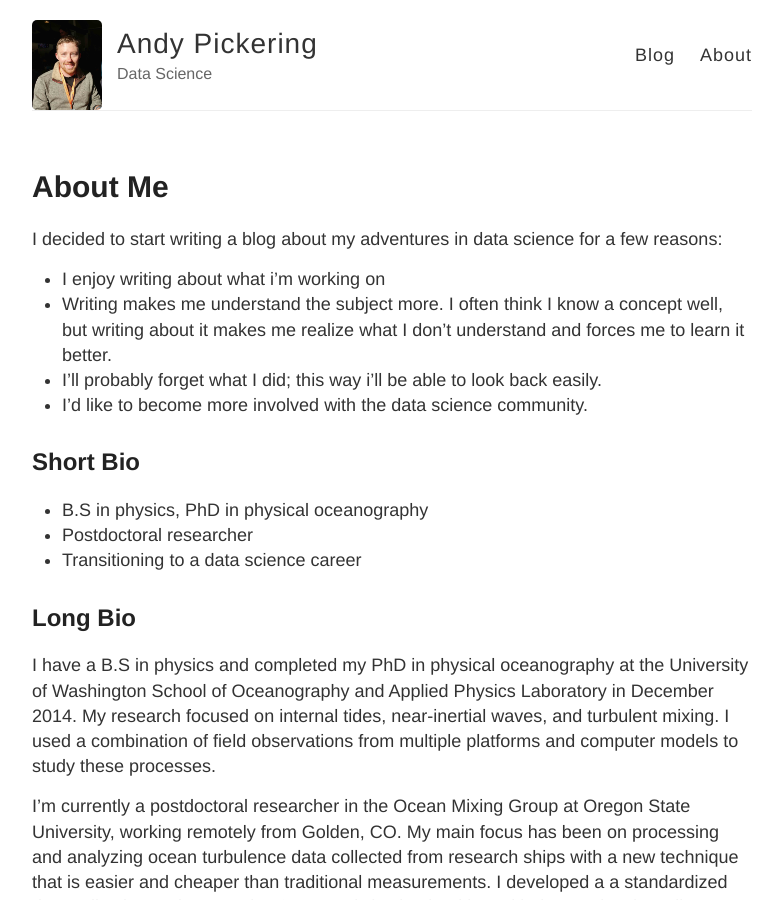
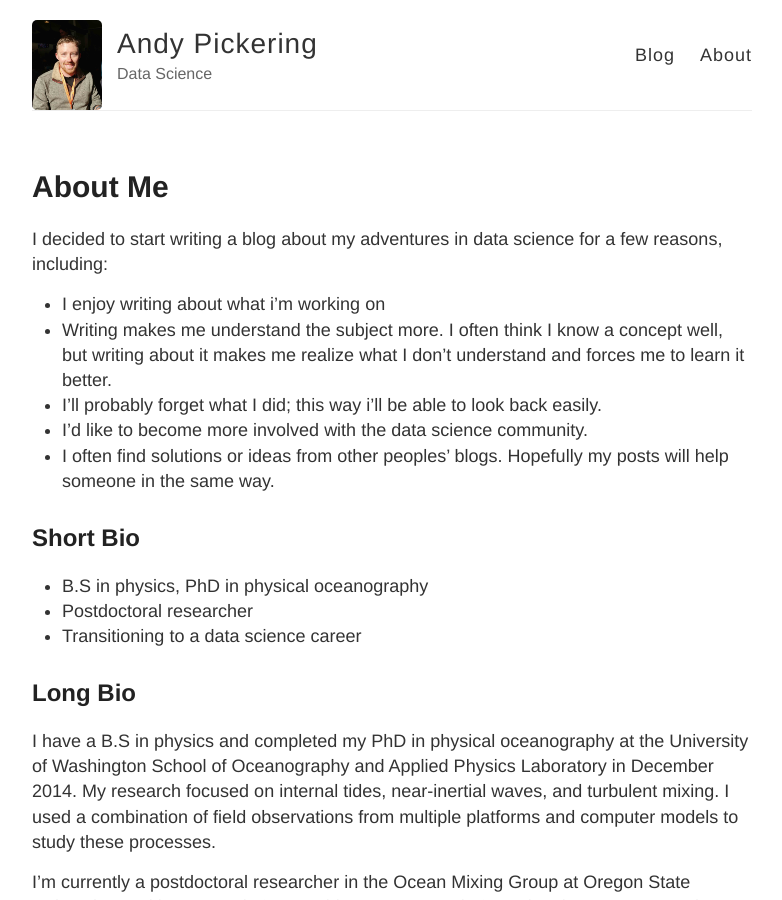
Before and after one commit to andypicke/andypicke.github.io, a Jekyll site: the page built from about.md, in a window 1280 px wide and 900 px high. Shown: the whole window, without its empty margins (248-1030 px from the left). Built offline with Jekyll 4.4.1, drawn with Linux system fonts in a browser that asks for light colours.

Commit message:
Update about.md

```diff
--- a/about.md
+++ b/about.md
@@ -4,11 +4,12 @@ title: About Me
 permalink: /about/
 ---
 
-I decided to start writing a blog about my adventures in data science for a few reasons:
+I decided to start writing a blog about my adventures in data science for a few reasons, including:
 - I enjoy writing about what i'm working on
 - Writing makes me understand the subject more. I often think I know a concept well, but writing about it makes me realize what I don't understand and forces me to learn it better.
 - I'll probably forget what I did; this way i'll be able to look back easily.
 - I'd like to become more involved with the data science community.
+- I often find solutions or ideas from other peoples' blogs. Hopefully my posts will help someone in the same way.
 
 ## Short Bio
 - B.S in physics, PhD in physical oceanography
```
